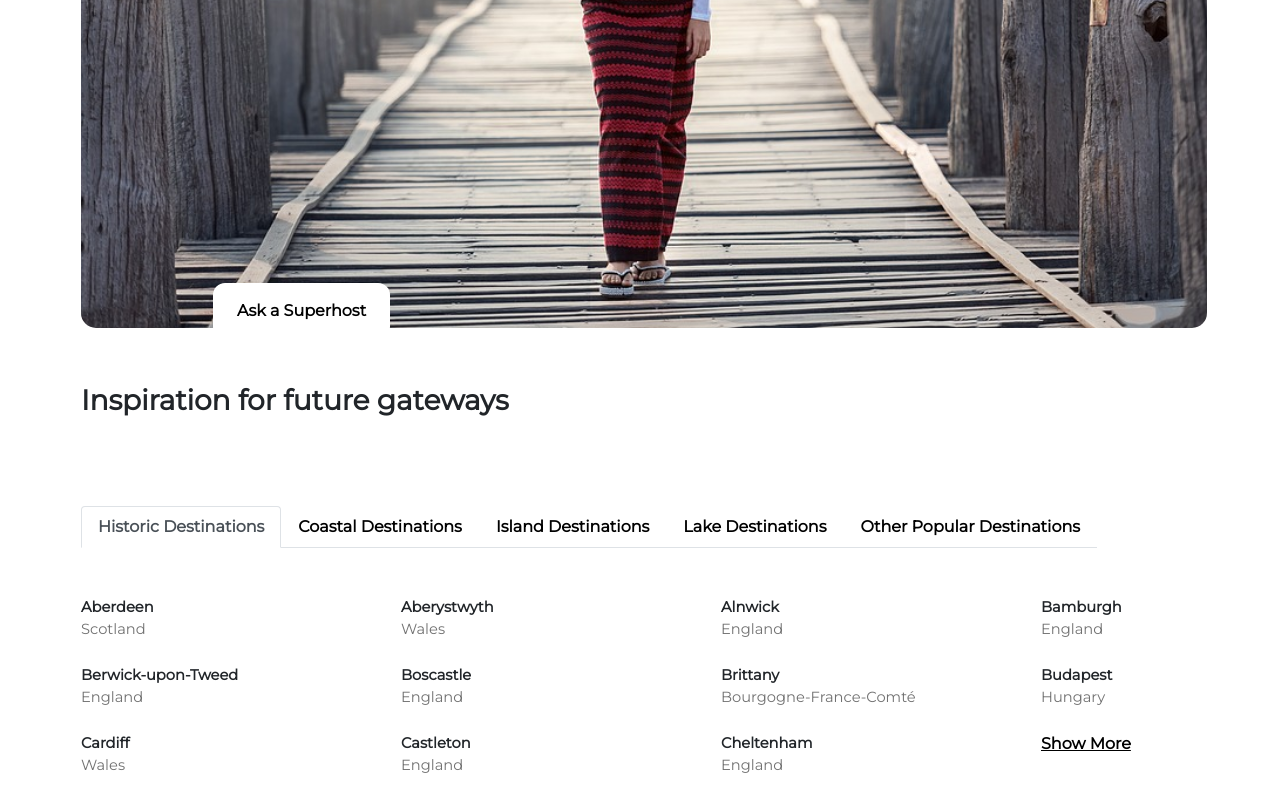
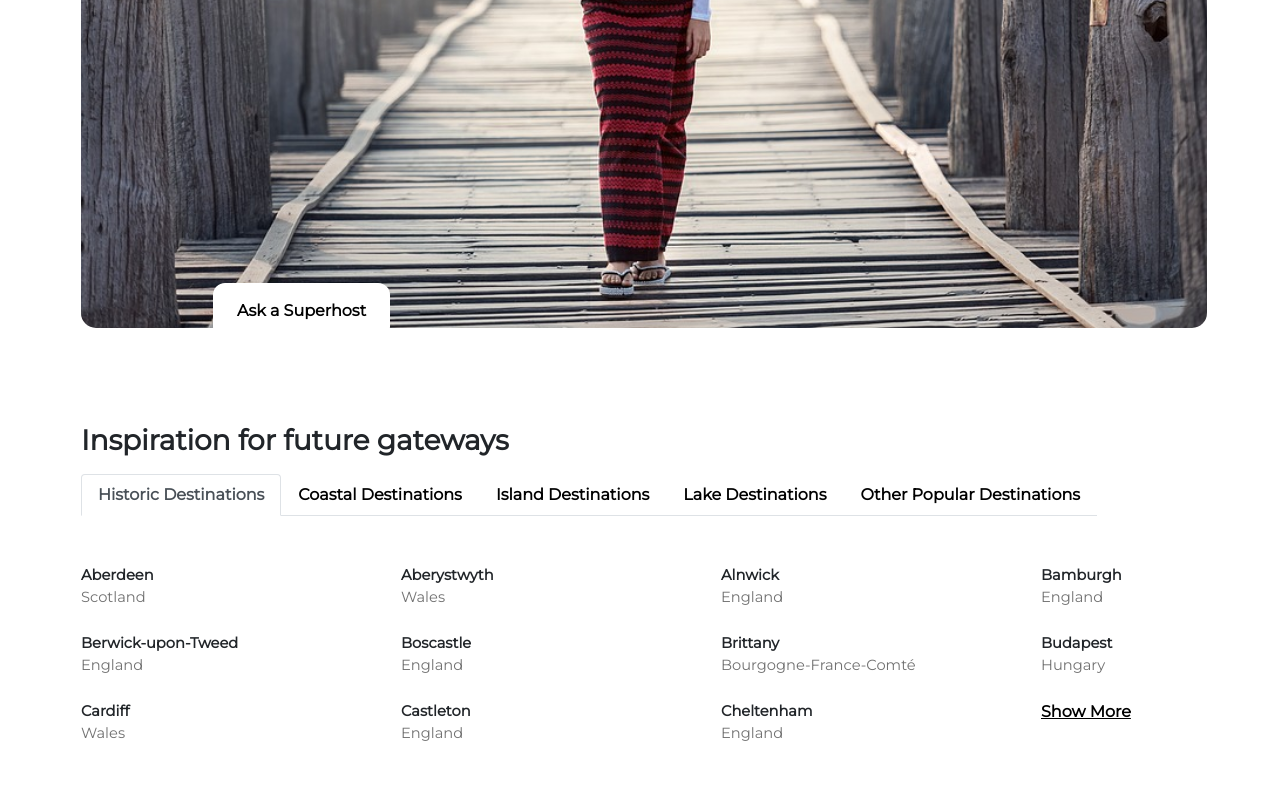
Before and after one commit to RobertaMatera/airbnb, a React (Create React App) app: page / in a window 1280 px wide. Shown: the part 3417-4217 px from the top of the page. After the commit the page ends 4185 px from the top, so only its background shows below. Built offline with nearby package versions, Linux system fonts and the light colour scheme.

Commit message:
fix margin for title of gateways section

```diff
--- a/src/App.jsx
+++ b/src/App.jsx
@@ -91,10 +91,10 @@ function App() {
         </Container>
       </section>
 
-      <section id="gateways" className="mx-5">
+      <section id="gateways" className="mx-5 mt-5">
         <Container fluid className="pt-md-5 mx-1 mx-md-0 px-md-5">
           <Row className="p-0">
-            <h3 className="font-w-600 pb-3 mb-4">
+            <h3 className="font-w-600">
               Inspiration for future gateways
             </h3>
           </Row>
--- a/src/Components/Getaways.jsx
+++ b/src/Components/Getaways.jsx
@@ -11,7 +11,7 @@ export default class Getaways extends Component {
 
   render() {
     return (
-      <Tabs defaultActiveKey="historicDestination" className="my-5">
+      <Tabs defaultActiveKey="historicDestination" className="mt-2 mb-5">
         <Tab eventKey="historicDestination" title="Historic Destinations">
           <HistoricDestinations />
         </Tab>
```
